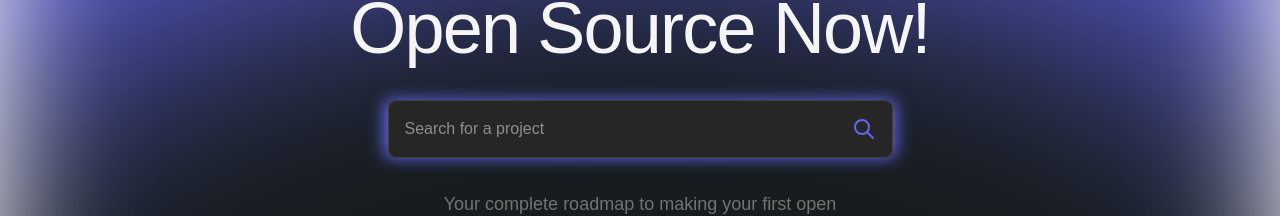
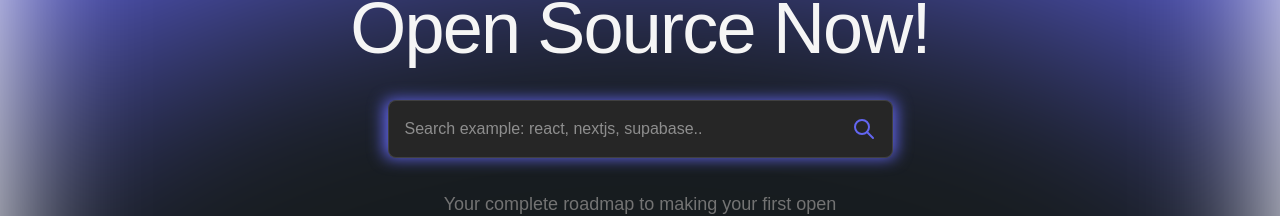
Before and after one commit to cena0rton/getrepo.dev, a Next.js app in the folder app/: page / in a window 1280 px wide. Shown: the part 323-539 px from the top of the page. Built offline with nearby package versions, Linux system fonts and the light colour scheme.

Commit message:
Update landing page

```diff
--- a/app/src/app/landingpage/page.tsx
+++ b/app/src/app/landingpage/page.tsx
@@ -41,7 +41,7 @@ export default function Page() {
               value={search}
               onChange={(e) => setSearch(e.target.value)}
               onKeyDown={handleKeyDown}
-              placeholder='Search for a project'
+              placeholder='Search example: react, nextjs, supabase..'
               className='w-full relative z-10 max-w-md p-4 rounded-tl-lg rounded-bl-lg border border-r-0 border-neutral-700 text-neutral-100 outline-none bg-neutral-800'
             />
             <div className='absolute z-0 inset-0 w-full max-w-lg h-full rounded-lg bg-[#6366f1] mx-auto p-4 blur-sm group-hover:blur-md transition-all duration-300 ' />
```
